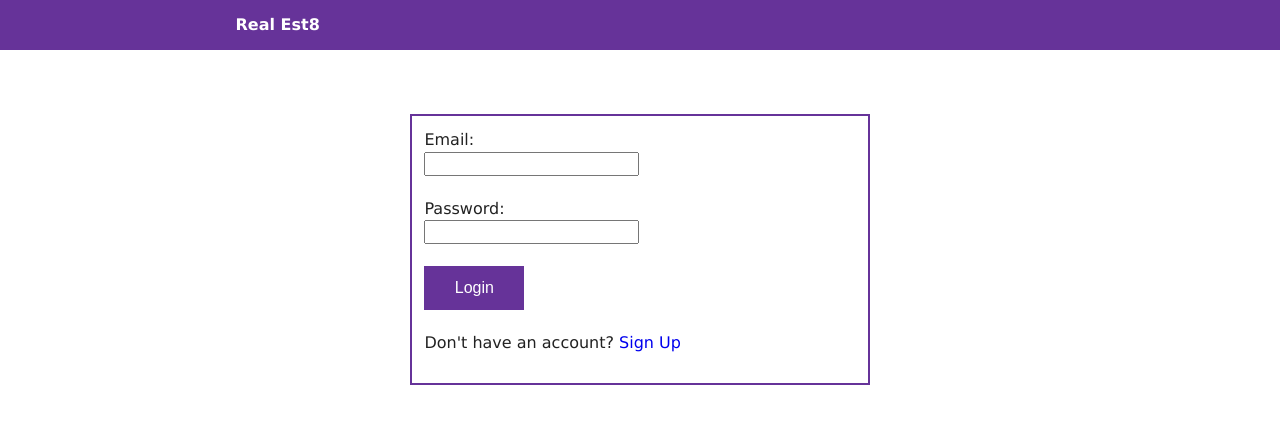
After one commit to chaseqi7/RealEst8, a PHP site: page /login.html in a window 1280 px wide. The commit adds this page. Shown: the top 424 px of the page. Run offline with PHP 8.4, Linux system fonts and the light colour scheme; some libraries are stand-ins or nearby versions.

Commit message:
Login Page
Created and started to style login page

```diff
--- a/BTZApp/css/main.css
+++ b/BTZApp/css/main.css
@@ -5,6 +5,10 @@ Main style sheet*/
 body {
     font-family: "Verdana", Times, serif;
     margin: 0px 0px 0px 0px;
+}
+
+a {
+    text-decoration: inherit;
 }
 
 .navbar {
@@ -174,6 +182,43 @@ li a, .dropbtn {
 .listing-detail {
     display: inline-block;
 }
+
+/*---------------------------------------------------------------------------------------------------------------------
+Login Page
+---------------------------------------------------------------------------------------------------------------------*/
+#login-container {
+    margin: 5% 32% 0% 32%;
+    padding: 1% 1% 1% 1%;
+    border: 2px solid rebeccapurple;
+}
+
+.login-element {
+    margin-bottom: 5%;
+}
+
+#login-container > a {
+    color: rebeccapurple;
+}
+
+#login-button  {
+    background-color: rebeccapurple;
+    border: 1px solid rebeccapurple;
+    width: 100px;
+    color: white;
+    padding: 12px 18px;
+    text-align: center;
+    text-decoration: none;
+    display: inline-block;
+    font-size: 16px;
+}
+
+#sign-up-link {
+    margin-top: 0%;
+}
+/*#login-container > form {*/
+    /*padding: 1% 1% 1% 1%;*/
+    /*margin: 5% 32% 0% 32%;*/
+/*}*/
 
     /*! HTML5 Boilerplate v6.0.1 | MIT License | https://html5boilerplate.com/ */
 
--- /dev/null
+++ b/BTZApp/login.html
@@ -0,0 +1,63 @@
+<!DOCTYPE html>
+<html lang="en">
+    <head>
+        <meta charset="utf-8">
+        <meta http-equiv="x-ua-compatible" content="ie=edge">
+        <title>Real Est8 - Login</title>
+        <meta name="description" content="">
+        <meta name="viewport" content="width=device-width, initial-scale=1">
+
+        <link rel="manifest" href="site.webmanifest">
+        <link rel="apple-touch-icon" href="icon.png">
+        <!-- Place favicon.ico in the root directory -->
+
+        <link rel="stylesheet" href="css/normalize.css">
+        <link rel="stylesheet" href="css/main.css">
+    </head>
+    <body>
+        <!--[if lte IE 9]>
+        <p class="browserupgrade">You are using an <strong>outdated</strong> browser. Please <a href="https://browsehappy.com/">upgrade your browser</a> to improve your experience and security.</p>
+        <![endif]-->
+
+        <!-- Add your site or application content here -->
+        <!--Navbar-->
+        <div id="nav-bar">
+            <ul class="navbar">
+                <li class="navTitle"><a href="home.html">Real Est8</a></li>
+                <!--<li id="account-dropdown" class="dropdown">-->
+                    <!--<a href="login.html" class="dropbtn">Sign in</a>-->
+                    <!--<div id="account-dropdown-content" class="dropdown-content">-->
+                        <!--<a href="profile.html">Profile</a>-->
+                        <!--<a href="#">Sign out</a>-->
+                    <!--</div>-->
+                <!--</li>-->
+            </ul>
+        </div>
+        <!--Navbar-->
+        <!--Sign In Form-->
+        <div id="login-container">
+            <form>
+                <label id="login-label-email" class="login-element" for="login-email">Email:</label><br>
+                <input id="login-email" class="login-element" type="text"/><br>
+                <label id="login-label-password" class="login-element" for="login-password">Password:</label><br>
+                <input id="login-password" class="login-element" type="text"/><br>
+                <input id="login-button" class="login-element" type="submit" value="Login">
+            </form>
+            <p id="sign-up-link">Don't have an account?  <a href="signup.html">Sign Up</a></p>
+        </div>
+        <!--Sign In Form-->
+
+        <script src="js/vendor/modernizr-3.5.0.min.js"></script>
+        <script src="https://code.jquery.com/jquery-3.2.1.min.js" integrity="sha256-hwg4gsxgFZhOsEEamdOYGBf13FyQuiTwlAQgxVSNgt4=" crossorigin="anonymous"></script>
+        <script>window.jQuery || document.write('<script src="js/vendor/jquery-3.2.1.min.js"><\/script>')</script>
+        <script src="js/plugins.js"></script>
+        <script src="js/home.js"></script>
+
+        <!-- Google Analytics: change UA-XXXXX-Y to be your site's ID. -->
+        <script>
+            window.ga=function(){ga.q.push(arguments)};ga.q=[];ga.l=+new Date;
+            ga('create','UA-XXXXX-Y','auto');ga('send','pageview')
+        </script>
+        <script src="https://www.google-analytics.com/analytics.js" async defer></script>
+    </body>
+</html>
```
Also changed, not shown: other parts of BTZApp/css/main.css (+29 -25 lines), BTZApp/home.html (+9 -13 lines), BTZApp/listing-detail.html (added, +51 -0 lines), BTZApp/profile.html (added, +51 -0 lines).
